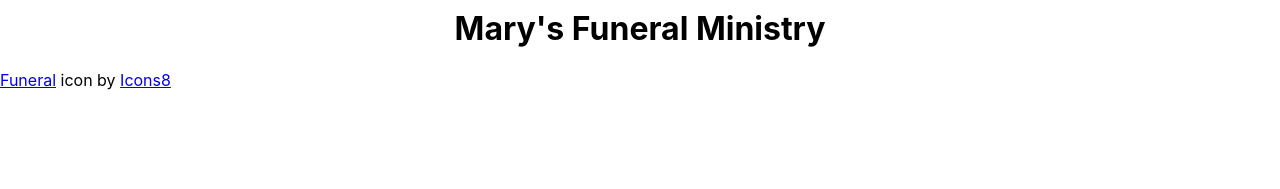
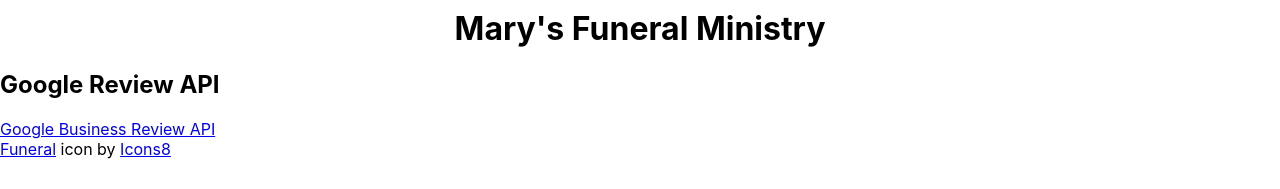
Before and after one commit to codiemaureen/Marys_Funeral_Ministry, a React (Create React App) app: page / in a window 1280 px wide. Shown: the part 464-653 px from the top of the page. Built offline with nearby package versions, Linux system fonts and the light colour scheme.

Commit message:
Adding Review Component

```diff
--- a/src/App.js
+++ b/src/App.js
@@ -1,11 +1,13 @@
 import Footer from "./components/Footer";
 import Header from "./components/Header";
 import NavBar from "./components/NavBar";
+import Reviews from "./components/Reviews";
 
 function App() {
   return (
     <div className="App">
       <Header />
+      <Reviews />
       <Footer />
     </div>
   );
--- /dev/null
+++ b/src/components/Reviews.js
@@ -0,0 +1,12 @@
+const Reviews = () => {
+  return (
+    <div>
+     <h2>
+      Google Review API
+     </h2>
+     <a href="https://developers.google.com/my-business/content/review-data">Google Business Review API</a>
+    </div>
+  )
+}
+
+export default Reviews
```
